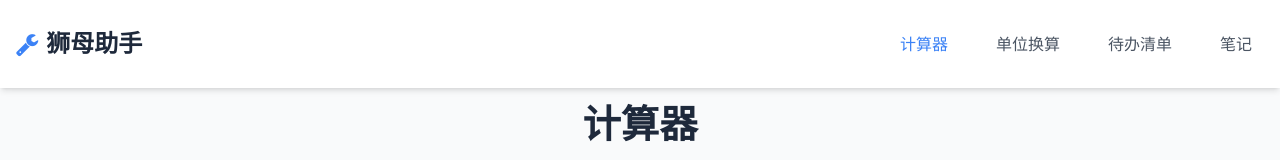
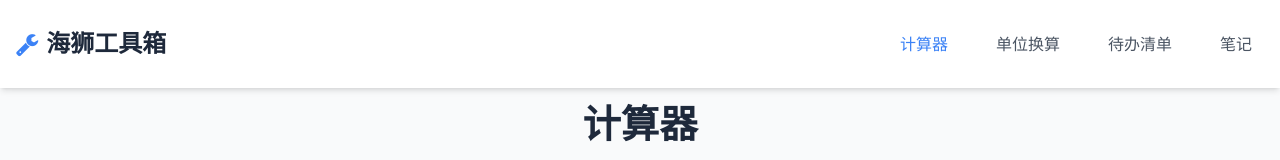
Before and after one commit to MAMAO511/love, a plain HTML site: page index.html in a window 1280 px wide. Shown: the top 160 px of the page. Drawn offline with nearby package versions, Linux system fonts and the light colour scheme.

Commit message:
Update index.html

```diff
--- a/index.html
+++ b/index.html
@@ -44,7 +44,7 @@
         <div class="container mx-auto px-4 py-3 flex justify-between items-center">
             <div class="flex items-center space-x-2">
                 <i class="fa fa-wrench text-primary text-2xl"></i>
-                <h1 class="text-xl md:text-2xl font-bold text-dark">狮母助手</h1>
+                <h1 class="text-xl md:text-2xl font-bold text-dark">海狮工具箱</h1>
             </div>
 
             <!-- 桌面导航 -->
```
